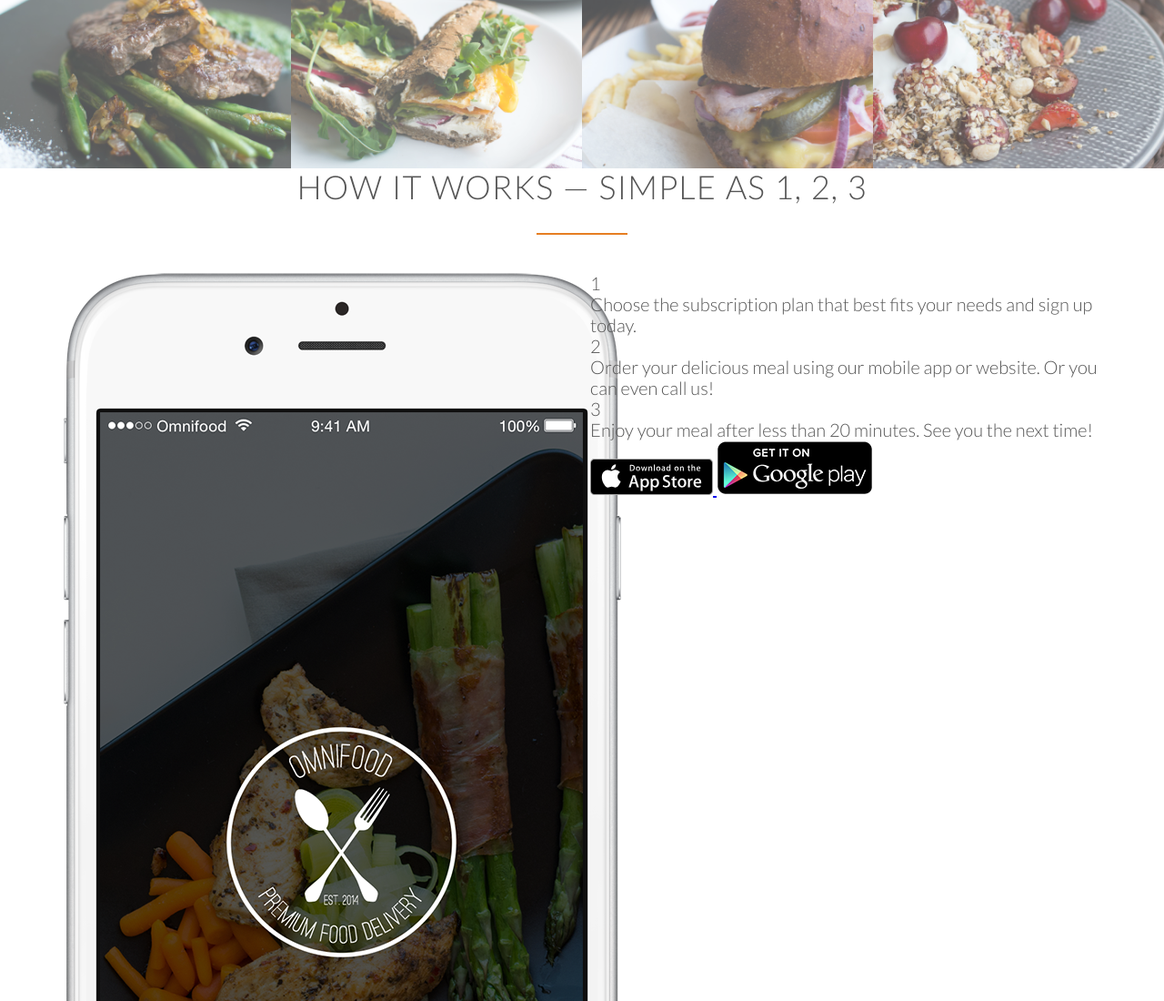
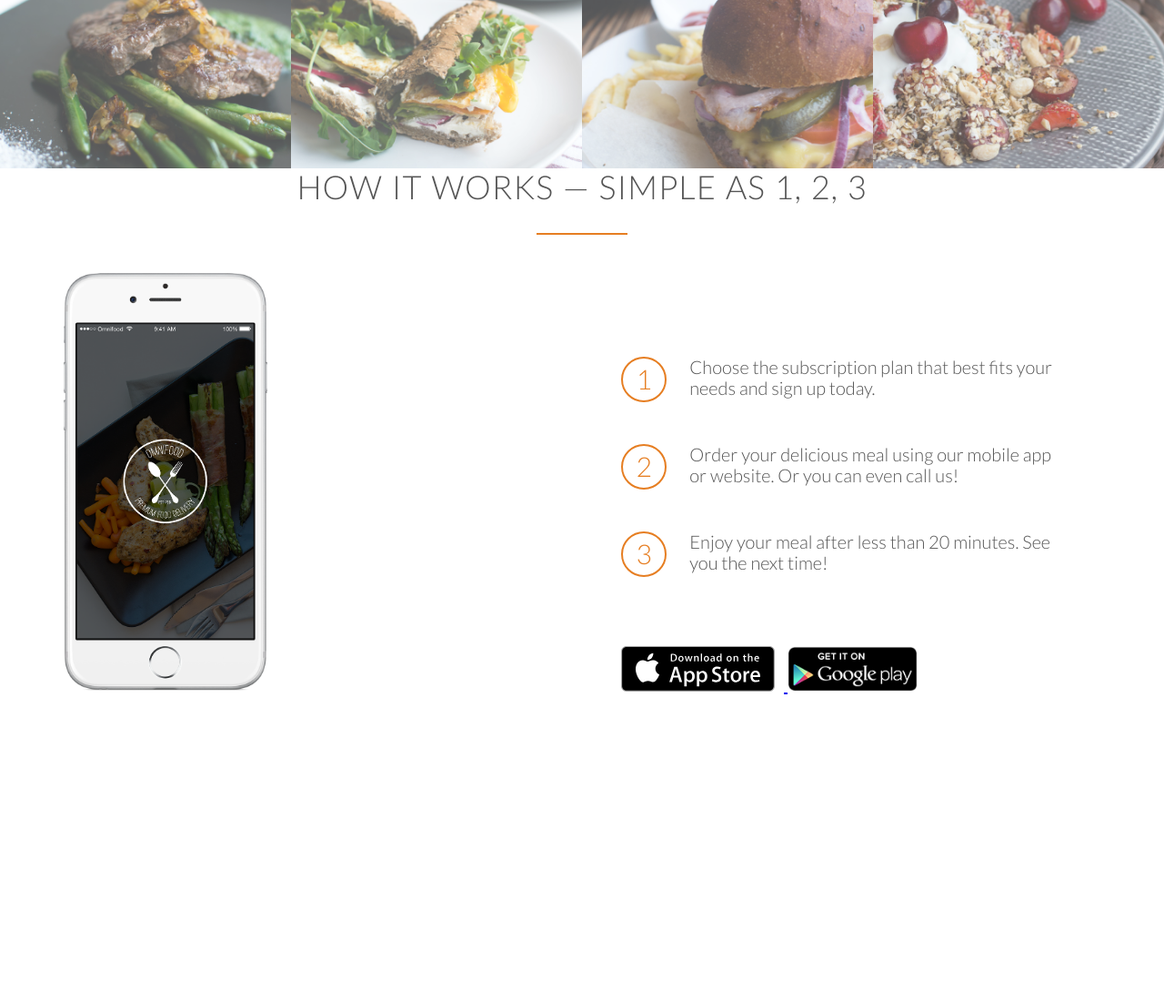
Before and after one commit to Gagandeep39/Gagandeep39-css-food-shop, a plain HTML site: page index.html in a window 1280 px wide. Shown: the part 1703-2803 px from the top of the page at 91% size. After the commit the page ends 2513 px from the top, so only its background shows below. Drawn offline with nearby package versions, Linux system fonts and the light colour scheme.

Commit message:
Added howto section

```diff
--- a/index.html
+++ b/index.html
@@ -151,15 +151,19 @@
       </ul>
     </section>
     <!-- How it works -->
-    <section>
+    <section class="section-how-to">
       <div class="row">
         <h2>How it works &mdash; Simple as 1, 2, 3</h2>
       </div>
       <div class="row">
         <div class="col span-1-of-2">
-          <img src="./resources/img/app-iPhone.png" alt="IOS App Store" />
+          <img
+            src="./resources/img/app-iPhone.png"
+            class="app-screen"
+            alt="IOS App Store"
+          />
         </div>
-        <div class="col span-1-of-2">
+        <div class="col span-1-of-2 steps-box">
           <div class="works-step">
             <div>1</div>
             <p>
--- a/resources/css/style.css
+++ b/resources/css/style.css
@@ -258,3 +258,50 @@ header {
   transform: scale(1.03);
   opacity: 1;
 }
+
+/* ------------------------------------------------ */
+/* How it works */
+/* ------------------------------------------------ */
+
+.steps-box:first-child {
+  /* Aligns all inline block elents to right */
+  text-align: right;
+  padding: 3%;
+  margin-top: 30px;
+}
+
+.steps-box:last-child {
+  padding: 3%;
+  margin-top: 70px;
+}
+
+.app-screen {
+  width: 40%;
+}
+
+.works-step {
+  margin-bottom: 50px;
+}
+
+.works-step div {
+  color: #e67e22;
+  border: 2px solid #e67e22;
+  border-radius: 50%;
+  height: 50px;
+  width: 50px;
+  text-align: center;
+  padding: 5px;
+  float: left;
+  font-size: 150%;
+  margin-right: 25px;
+}
+
+.btn-app img {
+  height: 50px;
+  width: auto;
+  margin-right: 10px;
+}
+
+.works-step:last-of-type {
+  margin-bottom: 80px;
+}
```
